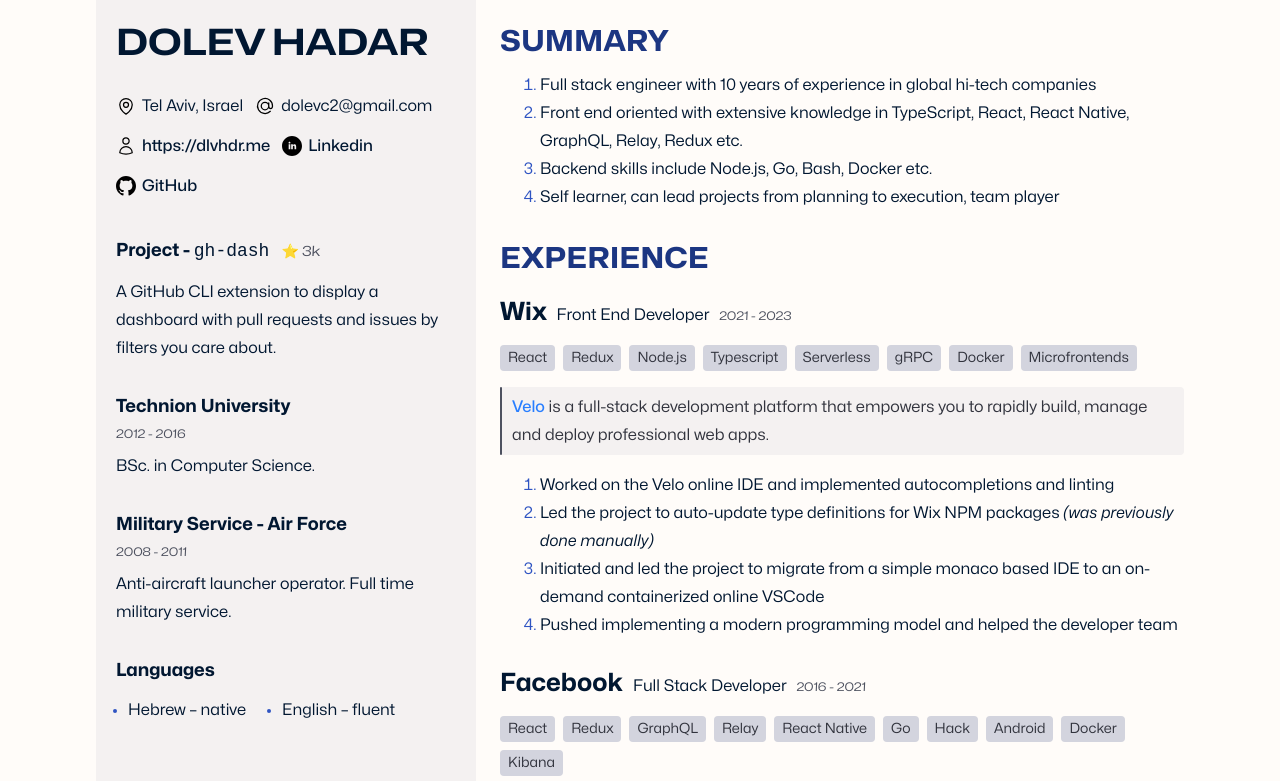
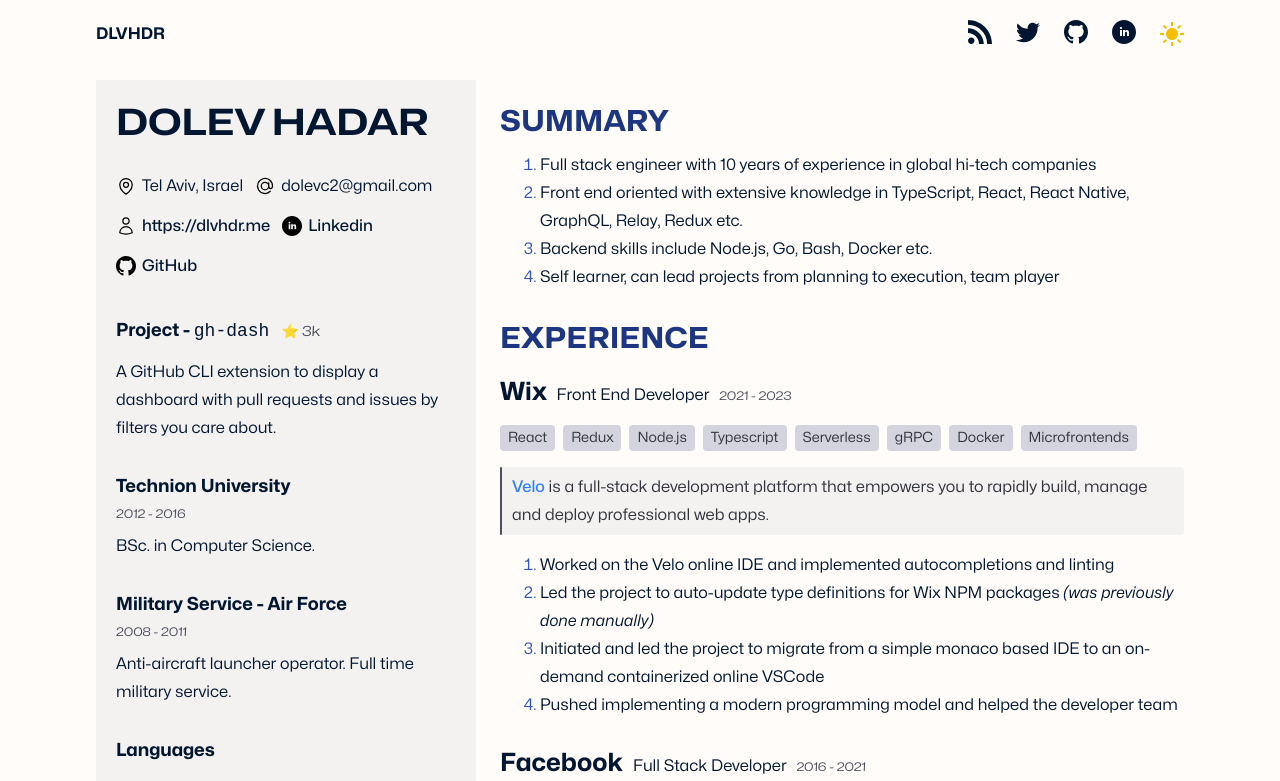
Before and after one commit to dlvhdr/dlvhdr.me, a Next.js app: page /resume in a window 1280 px wide. Shown: the top 781 px of the page. Built offline with nearby package versions, Linux system fonts and the light colour scheme.

Commit message:
feat(resume): remove nav and footer via @media print
Signed-off-by: Dolev Hadar <dolevc2@gmail.com>

```diff
--- a/components/Layout/Layout.tsx
+++ b/components/Layout/Layout.tsx
@@ -17,28 +17,35 @@
   children: React.ReactNode;
   home?: boolean;
   wide?: boolean;
-  hideNav?: boolean;
-  hideFooter?: boolean;
+  className?: string;
+  navClassName?: string;
+  footerClassName?: string;
 };
 
 export default function Layout({
   children,
+  className,
+  navClassName,
+  footerClassName,
   home = false,
   wide = false,
-  hideNav = false,
-  hideFooter = false,
 }: LayoutProps) {
   const { theme, setTheme } = useTheme();
 
   return (
-    <div className={classNames(styles.container, { [styles.wide]: wide })}>
+    <div
+      className={classNames(
+        styles.container,
+        { [styles.wide]: wide },
+        className
+      )}
+    >
       <Head>
         <link rel="icon" href="/favicon.ico" />
         <meta name="description" content={siteTitle} />
         <meta name="og:title" content={siteTitle} />
       </Head>
-      {hideNav ? null : (
-        <nav className={styles.nav}>
+      <nav className={classNames(styles.nav, navClassName)}>
         <div className={styles.navContainer}>
           <div className={styles.dlvhdr}>
             <Link href="/">
@@ -48,18 +55,10 @@
           <a href="/rss/feed.xml" target="_blank" rel="noreferrer">
             <RssIcon />
           </a>
-            <a
-              href="https://twitter.com/dlvhdr"
-              target="_blank"
-              rel="noreferrer"
-            >
+          <a href="https://twitter.com/dlvhdr" target="_blank" rel="noreferrer">
             <TwitterIcon />
           </a>
-            <a
-              href="https://github.com/dlvhdr"
-              target="_blank"
-              rel="noreferrer"
-            >
+          <a href="https://github.com/dlvhdr" target="_blank" rel="noreferrer">
             <GithubIcon />
           </a>
           <a
@@ -77,7 +76,6 @@
           </button>
         </div>
       </nav>
-      )}
       <main className={styles.mainContent}>
         {children}
         {!home && (
@@ -88,13 +86,11 @@
           </div>
         )}
       </main>
-      {hideFooter ? null : (
-        <div className={styles.email}>
+      <div className={classNames(styles.email, footerClassName)}>
         dolevc2@gmail.com
         <br />
         &copy; 2020-present Dolev Hadar. All Rights Reserved.
       </div>
-      )}
     </div>
   );
 }
--- a/components/Resume/Company.tsx
+++ b/components/Resume/Company.tsx
@@ -25,7 +25,7 @@
       </div>
       <ul className={styles.technologies}>
         {technologies.map((tech) => (
-          <li>{tech}</li>
+          <li key={tech}>{tech}</li>
         ))}
       </ul>
       {children}
--- a/pages/resume/index.tsx
+++ b/pages/resume/index.tsx
@@ -10,7 +10,13 @@
 
 export default function Resume() {
   return (
-    <Layout home={true} wide={true} hideNav={true} hideFooter={true}>
+    <Layout
+      className={styles.layout}
+      navClassName={styles.layoutNav}
+      footerClassName={styles.layoutFooter}
+      home={true}
+      wide={true}
+    >
       <div className={styles.root}>
         <div className={styles.sidebar}>
           <h1>Dolev Hadar</h1>
--- a/pages/resume/resume.module.css
+++ b/pages/resume/resume.module.css
@@ -126,3 +126,13 @@
 .root li {
   margin-bottom: 0px;
 }
+
+@media print {
+  .layout .layoutNav {
+    display: none;
+  }
+
+  .layout .layoutFooter {
+    display: none;
+  }
+}
```
Lines whose indentation alone changed are shown as unchanged.
